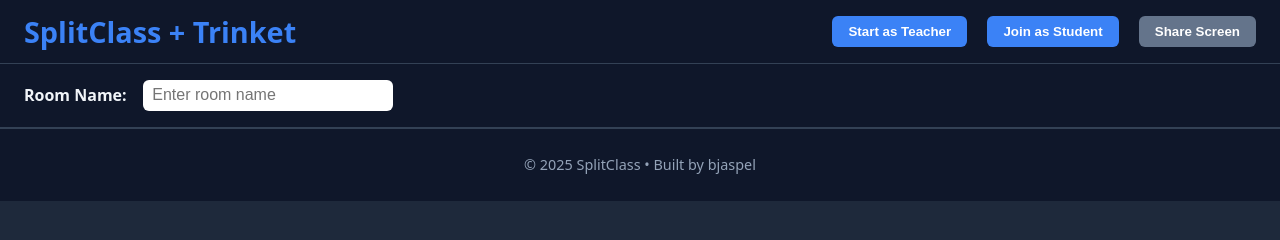
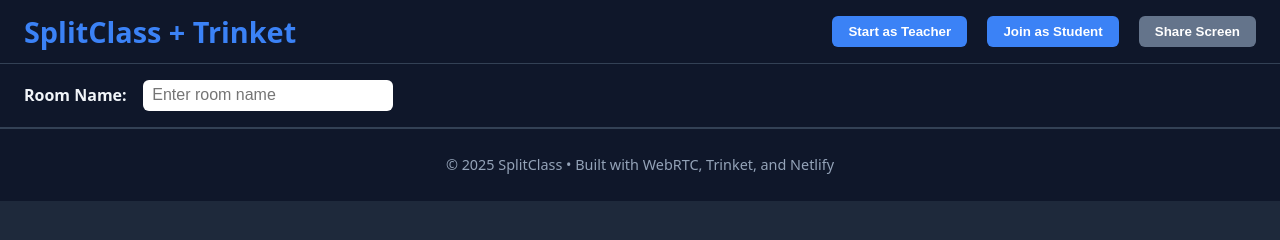
Before and after one commit to bjaspel63/splitClass, a website: page index.html in a window 1280 px wide. Drawn offline with Linux system fonts and the light colour scheme.

Commit message:
Update index.html

```diff
--- a/index.html
+++ b/index.html
@@ -44,7 +44,7 @@
     </section>
 
     <footer>
-      <p>© 2025 SplitClass • Built by bjaspel </p>
+      <p>© 2025 SplitClass • Built with WebRTC, Trinket, and Netlify</p>
     </footer>
   </div>
 
```
